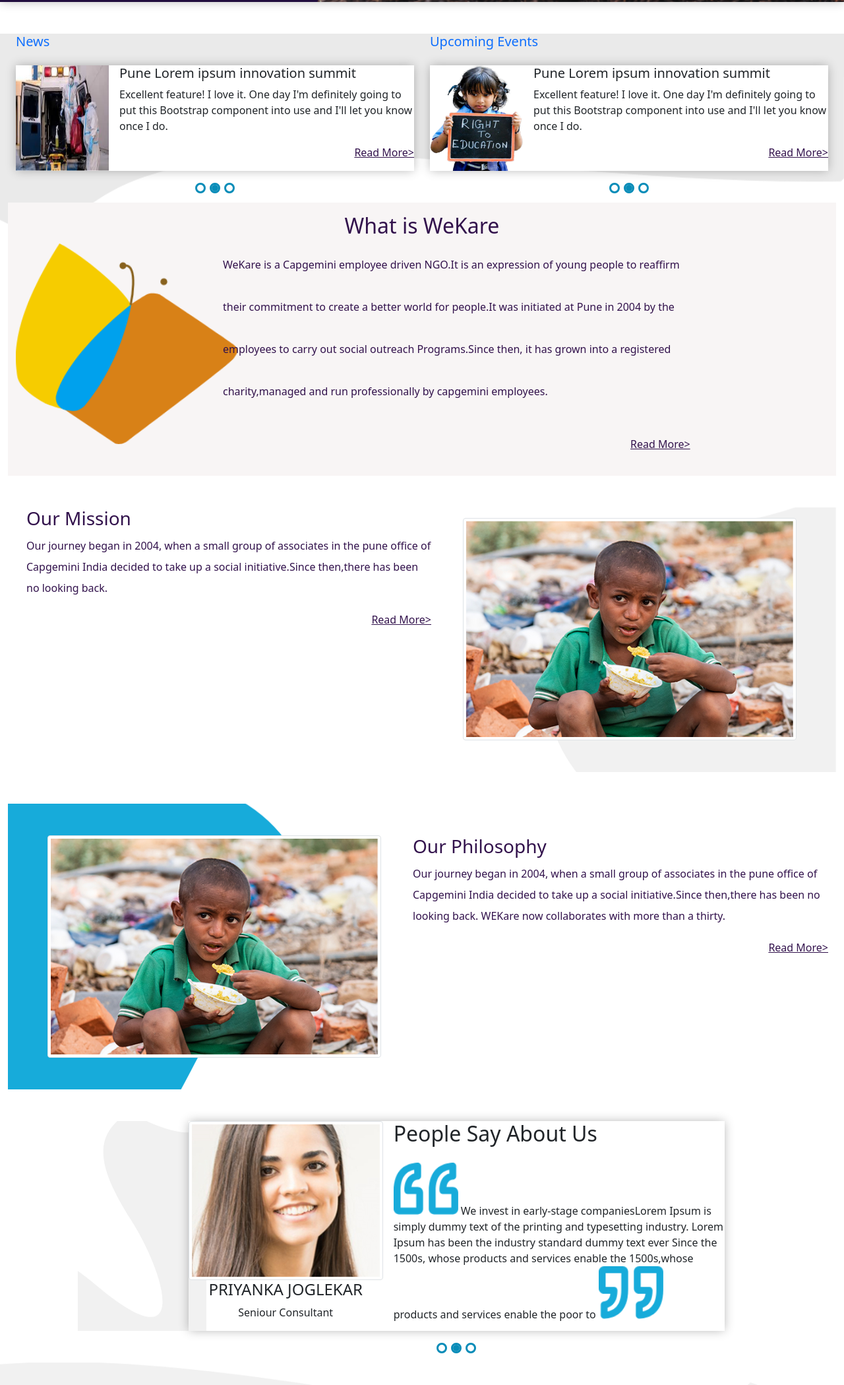
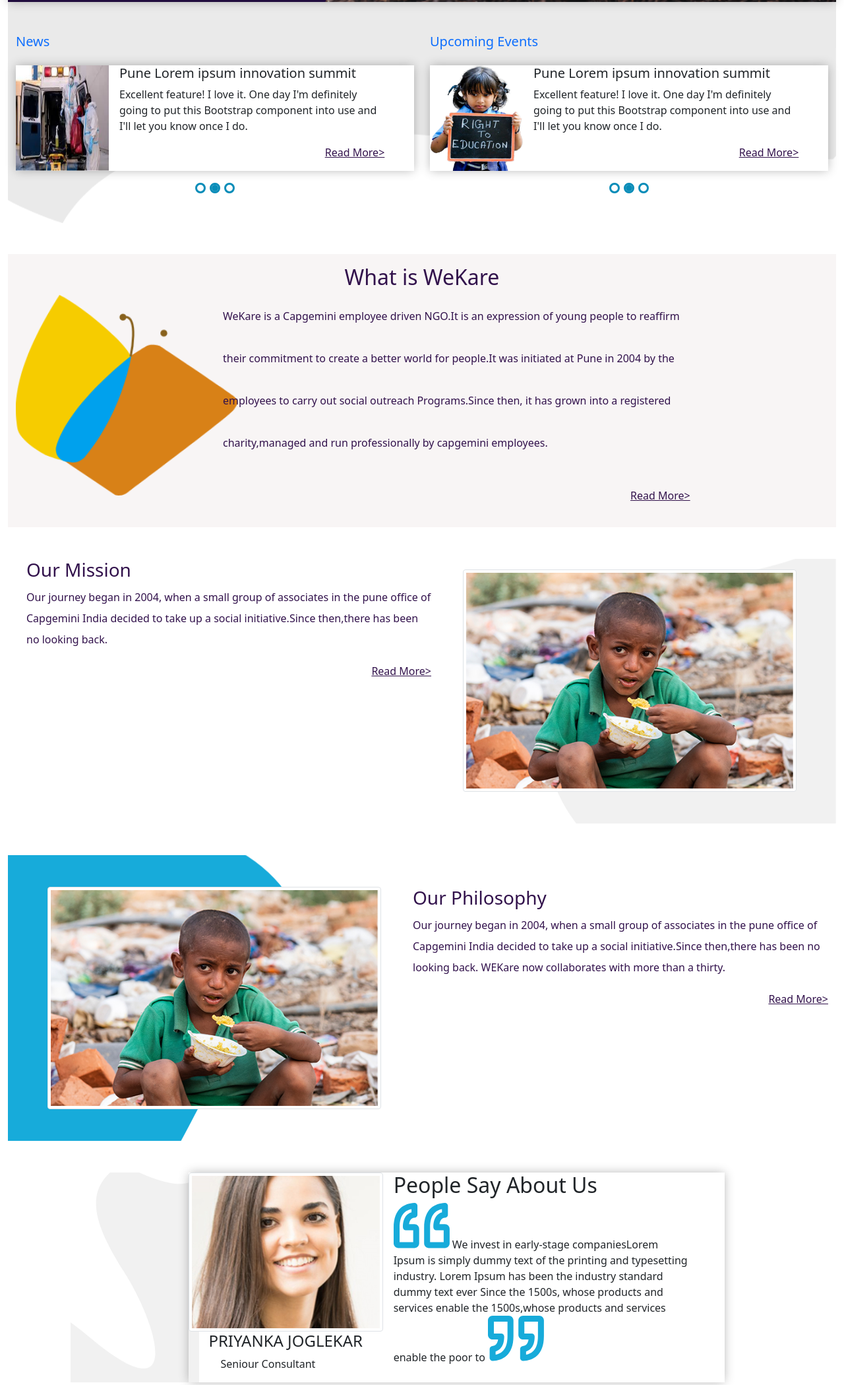
Before and after one commit to sharathsk-bob/Bootstrap-Assignment, a website: page index.html in a window 1280 px wide. Shown: the part 542-2641 px from the top of the page at 66% size. Drawn offline with nearby package versions, Linux system fonts and the light colour scheme.

Commit message:
8th commit

```diff
--- a/css/styles.css
+++ b/css/styles.css
@@ -8,6 +8,7 @@
 }
 .wekare{
     background: rgb(248, 245, 245);
+    margin-top: 10%;
     line-height: 4;
     color: rgb(50, 18, 76);
 }
@@ -32,7 +33,7 @@
 .testimonial{
     background-image: url('/img/testimonial-left-bg.png');
     background-repeat:no-repeat;
-    background-position:10%;
+    background-position:9%;
 }
 .footer a:link, a:visited{
     color: rgb(50, 18, 76);
@@ -93,6 +94,22 @@
     min-height: 100%;
     min-width: 100%;
 }
+.carousel .carousel-item p {
+    width: 90%;
+}
+.bottom-qoute{
+    image-orientation:flip;
+}
+.quotes{
+    column-width: 25%;
+}
+.quotes::before{
+    content:url("/img/top-qoute.png");
+}
+.quotes::after{
+    content:url("/img/bottom-qoute.png");
+    top:100px
+}
 img{
     min-height: 100%;
     min-width: 100%;
@@ -106,7 +123,7 @@
     background-color: rgb(248, 245, 245);
     margin: 0px auto;
     padding: 20px 0px; }
-.row-header {
+/* .row-header {
     margin: 0px auto;
     padding: 0px 0px;
 }
@@ -116,10 +133,13 @@
     padding: 50px 0px;
     border-bottom: 1px ridge;
     min-height: 400px;
+} */
+.carousels{
+    margin-top: 0%;
 }
 .carousels .carousel-indicators {
     bottom: -50px;
-    z-index: 9
+    z-index: 2;
 }
 .carousel .carousel-indicators li{
         border-radius: 50%;
--- a/index.html
+++ b/index.html
@@ -18,6 +18,7 @@
     <title>Bootstrap Assignment</title>
   </head>
   <body>
+    <div class="container-fluid">
       <div
         id="carouselExampleControls"
         class="carousel slide top-carousel"
@@ -62,9 +63,12 @@
           </ol>
         </div>
       </div>
-      <div class="container-fluid bg-img main1">
       <header >
         <nav class="navbar navbar-light navbar-expand-sm fixed-top">
+          <div class="container-fluid">
+          <button class="navbar-toggler" type="button" data-toggle="collapse" data-target="#Navbar" aria-controls="Navbar" aria-expanded="false" aria-label="Toggle navigation">
+            <span class="navbar-toggler-icon"></span>
+        </button>
           <a class="navbar-brand" href="#"
             ><img src="img/logo.png" height="50" width="150"
           /></a>
@@ -136,14 +140,15 @@
             <button type="button"class="btn" id="button1">
               <span>Donate </span>
             </button>
-            <a class="navbar-brand" href="#"
+          </div>
+          <a class="navbar-brand" href="#"
               ><img src="img/cg_logo (7).svg" height="50" width="150"
             /></a>
-          </div>
+        </div>
         </nav>
       </header>
-      <main>
-        <div class="container-fluid carousels mt-5">
+      <main class="main1">
+        <div class="container-fluid carousels ">
           <div class="row">
             <div class="col-6">
               <div
@@ -151,7 +156,7 @@
                 class="carousel slide carousels"
                 data-bs-ride="carousel"
               >
-              <h5 class="text-primary mb-4">News</h5>
+              <h5 class="text-primary mb-4 mt-5">News</h5>
                 <div class="carousel-inner bg-white" role="listbox">
                   <div class="carousel-item active">
                     <div class="d-flex">
@@ -233,7 +238,7 @@
                 class="carousel slide carousels"
                 data-bs-ride="carousel"
               >
-              <h5 class="text-primary mb-4">
+              <h5 class="text-primary mb-4 mt-5">
                 Upcoming Events
               </h5>
                 <div class="carousel-inner bg-white" role="listbox">
@@ -311,7 +316,7 @@
             </div>
           </div>
         </div>
-        <div class="container-fluid mt-5 wekare">
+        <div class="container-fluid  wekare">
           <div class="row">
             <h2 class="text-center mt-3">What is WeKare</h2>
             <div class="col-3 justify-content-center mb-5">
@@ -383,17 +388,13 @@
                             </div>
                             <div class="flex-grow-1 ms-3">
                               <h2>People Say About Us</h2>
-                              <p align="justify">
-                                <div class="flex-shrink-0 h-25 d-inline-block">
-                                  <img src="img/top-qoute.png" class="img-fluid"  alt="news" />
-                                </div>
-                                We invest in early-stage companiesLorem Ipsum is simply<br/>
-                                dummy text of the printing and typesetting industry. Lorem<br/>
-                                Ipsum has been the industry standard dummy text ever Since<br/>
-                                the 1500s, whose products and services enable the 1500s,whose products and services enable the poor to
-                                <div class="flex-shrink-0 h-25 d-inline-block mt-4">
-                                  <img src="img/bottom-qoute.png" class="img-fluid"  alt="news" />
-                                </div>
+                              <p align="center">
+                                <p class="quotes">
+                                  We invest in early-stage companiesLorem Ipsum is simply
+                                  dummy text of the printing and typesetting industry. Lorem
+                                  Ipsum has been the industry standard dummy text ever Since
+                                  the 1500s, whose products and services enable the 1500s,whose products and services enable the poor to
+                                </p>
                               </p>
                             </div>
                           </div>
@@ -408,17 +409,11 @@
                             </div>
                             <div class="flex-grow-1 ms-3">
                               <h2>People Say About Us</h2>
-                              <p class="row justify-content-center">
-                                <div class="flex-shrink-0 h-25 d-inline-block">
-                                  <img src="img/top-qoute.png" class="img-fluid"  alt="news" />
-                                </div>
+                              <p class="quotes">
                                 We invest in early-stage companiesLorem Ipsum is simply
                                 dummy text of the printing and typesetting industry. Lorem
                                 Ipsum has been the industry standard dummy text ever Since
                                 the 1500s, whose products and services enable the 1500s,whose products and services enable the poor to
-                                 <div class="flex-shrink-0 h-25 d-inline-block">
-                                  <img src="img/bottom-qoute.png" class="img-fluid"  alt="news" />
-                                </div>
                               </p>
                             </div>
                           </div>
@@ -433,16 +428,10 @@
                             </div>
                             <div class="flex-grow-1 ms-3">
                               <h2>People Say About Us</h2>
-                              <p class="row justify-content-center">
-                                <div class="flex-shrink-0 h-25 d-inline-block">
-                                  <img src="img/top-qoute.png" class="img-fluid"  alt="news" />
-                                </div>
+                              <p class="quotes">
                                 Excellent feature! I love it. One day I'm
                                 definitely going to put this Bootstrap component
                                 into use and I'll let you know once I do.
-                                <div class="flex-shrink-0 h-25 d-inline-block">
-                                  <img src="img/bottom-qoute.png" class="img-fluid"  alt="news" />
-                                </div>
                               </p>
                               <div>
 
@@ -514,12 +503,15 @@
           </div>
         </div>
       </footer>
-    <!-- <script
+     <script
       src="https://cdn.jsdelivr.net/npm/bootstrap@5.0.2/dist/js/bootstrap.bundle.min.js"
       integrity="sha384-MrcW6ZMFYlzcLA8Nl+NtUVF0sA7MsXsP1UyJoMp4YLEuNSfAP+JcXn/tWtIaxVXM"
       crossorigin="anonymous"
-    ></script> -->
-    <script src="https://ajax.googleapis.com/ajax/libs/jquery/3.6.0/jquery.slim.min.js"></script>
+    ></script>
+    <script src="node_modules/jquery/dist/jquery.slim.min.js"></script>
+    <!-- <script src="https://ajax.googleapis.com/ajax/libs/jquery/3.6.0/jquery.slim.min.js"></script>
+    <script src="https://ajax.googleapis.com/ajax/libs/jquery/3.6.0/jquery.slim.js"></script>
+    <script src="https://ajax.googleapis.com/ajax/libs/jquery/3.6.0/jquery.min.js"></script -->
     <script
       src="https://cdn.jsdelivr.net/npm/@popperjs/core@2.9.2/dist/umd/popper.min.js"
       integrity="sha384-IQsoLXl5PILFhosVNubq5LC7Qb9DXgDA9i+tQ8Zj3iwWAwPtgFTxbJ8NT4GN1R8p"
--- a/js/scripts.js
+++ b/js/scripts.js
@@ -1,7 +1,9 @@
 $(window).scroll(function(){
-    if($(this).scrollTop()>15){
-        $('header').addClass("navbar-light");
+    if($(this).scrollTop()<500 && $(this).scrollTop()>15 ){
+        $('nav').removeClass("navbar-light");
+        $('a').addClass("text-white");
     }else{
-        $('header').removeClass("navbar-light");
+        $('nav').addClass("navbar-light");
+        $('a').removeClass("text-white");
     }
 });
--- a/package.json
+++ b/package.json
@@ -14,6 +14,7 @@
     "lite-server": "^2.6.1"
   },
   "dependencies": {
+    "jquery": "^3.3.1",
     "swiper": "^8.4.5"
   }
 }
```
Also changed, not shown: 1 other file.
